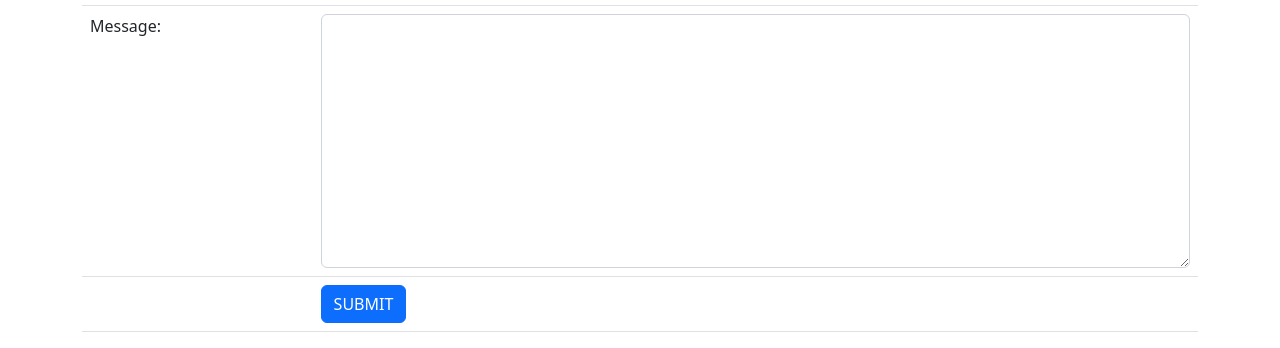
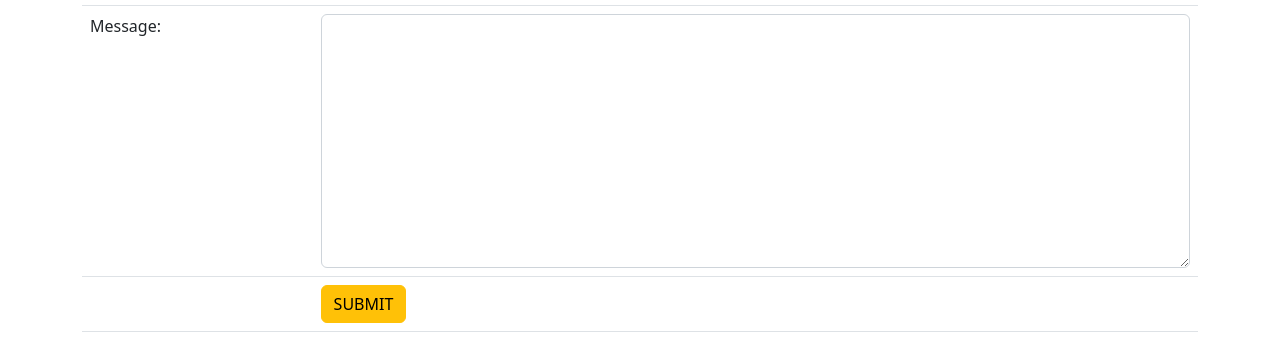
Before and after one commit to annapurna1702/Add-On-rep, a plain HTML site: page college.html in a window 1280 px wide. Shown: the part 736-1084 px from the top of the page. Drawn offline with nearby package versions, Linux system fonts and the light colour scheme.

Commit message:
button color changed to yellow

```diff
--- a/college.html
+++ b/college.html
@@ -74,7 +74,7 @@ It is a premier institution set on a sprawling campus of 37.5 acres of land enve
                 </tr>
                 <tr>
                     <td></td>
-                    <td><button class="btn btn-primary">SUBMIT</button></td>
+                    <td><button class="btn btn-warning">SUBMIT</button></td>
                 </tr>
             </table>
 
```
